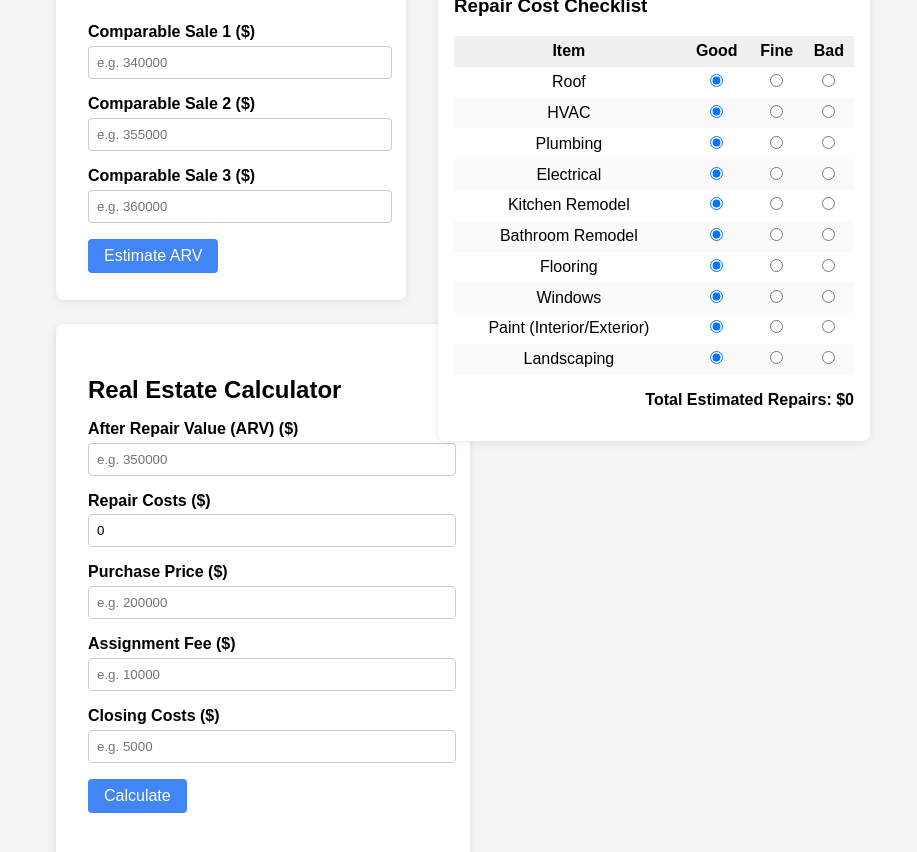
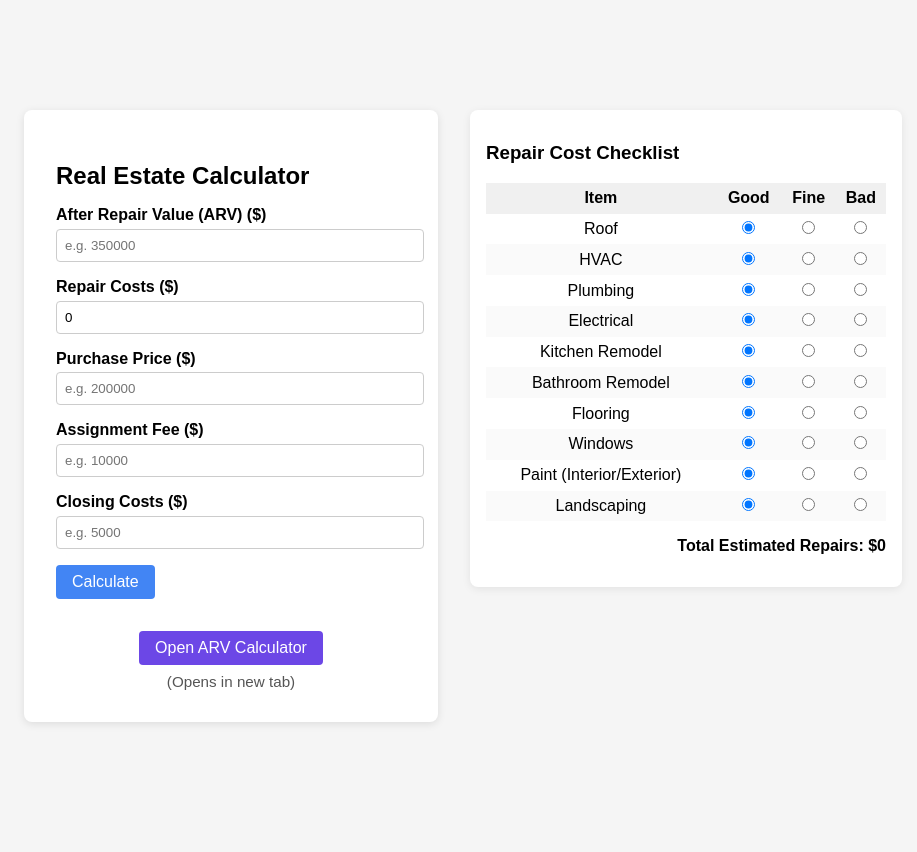
Before and after one commit to bjward-mhs/wp-hom, a plain HTML site: page index.html in a window 1280 px wide. Shown: the whole page, without its empty margins (177-1094 px from the left). After the commit the page ends 800 px from the top, so only its background shows below. Drawn offline with Linux system fonts and the light colour scheme.

Commit message:
Refactor ARV calculator and update UI elements

```diff
--- a/index.html
+++ b/index.html
@@ -111,24 +111,6 @@
   </head>
   <body>
     <div class="container">
-      <div style="display: flex; flex-direction: column; width: 100%; max-width: 350px;">
-        <div class="arv-calc" style="background: #fff; padding: 1.2rem 2rem 1.2rem 2rem; border-radius: 8px; box-shadow: 0 2px 8px rgba(0,0,0,0.08); margin-bottom: 1.5rem;">
-          <h3 style="margin-top:0;">ARV Calculator</h3>
-          <div class="form-group">
-            <label>Comparable Sale 1 ($)</label>
-            <input type="number" id="comp1" min="0" placeholder="e.g. 340000">
-          </div>
-          <div class="form-group">
-            <label>Comparable Sale 2 ($)</label>
-            <input type="number" id="comp2" min="0" placeholder="e.g. 355000">
-          </div>
-          <div class="form-group">
-            <label>Comparable Sale 3 ($)</label>
-            <input type="number" id="comp3" min="0" placeholder="e.g. 360000">
-          </div>
-          <button onclick="calculateARV()" style="margin-bottom: 0.5rem;">Estimate ARV</button>
-          <div id="arvResult" style="font-size:1rem; color:#333;"></div>
-        </div>
       <div class="calculator">
         <h2>Real Estate Calculator</h2>
         <div class="form-group">
@@ -153,6 +135,9 @@
         </div>
         <button onclick="calculateWholesale()">Calculate</button>
         <div class="result" id="result"></div>
+        <div style="margin-top:2rem; text-align:center;">
+          <button onclick="window.open('assignment-analyzer.html', '_blank')" style="background:#6c47e6;">Open ARV Calculator</button>
+          <div style="font-size:0.95rem; color:#555; margin-top:0.5rem;">(Opens in new tab)</div>
         </div>
       </div>
       <div class="checklist">
@@ -215,19 +200,7 @@
       // Initial calculation
       updateRepairTotal();
 
-      function calculateARV() {
-        const comp1 = parseFloat(document.getElementById('comp1').value);
-        const comp2 = parseFloat(document.getElementById('comp2').value);
-        const comp3 = parseFloat(document.getElementById('comp3').value);
-        let comps = [comp1, comp2, comp3].filter(x => !isNaN(x));
-        if (comps.length === 0) {
-          document.getElementById('arvResult').innerHTML = 'Enter at least one comp.';
-          return;
-        }
-        const arv = comps.reduce((a, b) => a + b, 0) / comps.length;
-        document.getElementById('arvResult').innerHTML = `Estimated ARV: $${arv.toFixed(2)}`;
-        document.getElementById('arv').value = arv.toFixed(2);
-      }
+
 
       function calculateWholesale() {
         const arv = parseFloat(document.getElementById('arv').value);
```
Lines whose indentation alone changed are shown as unchanged.
